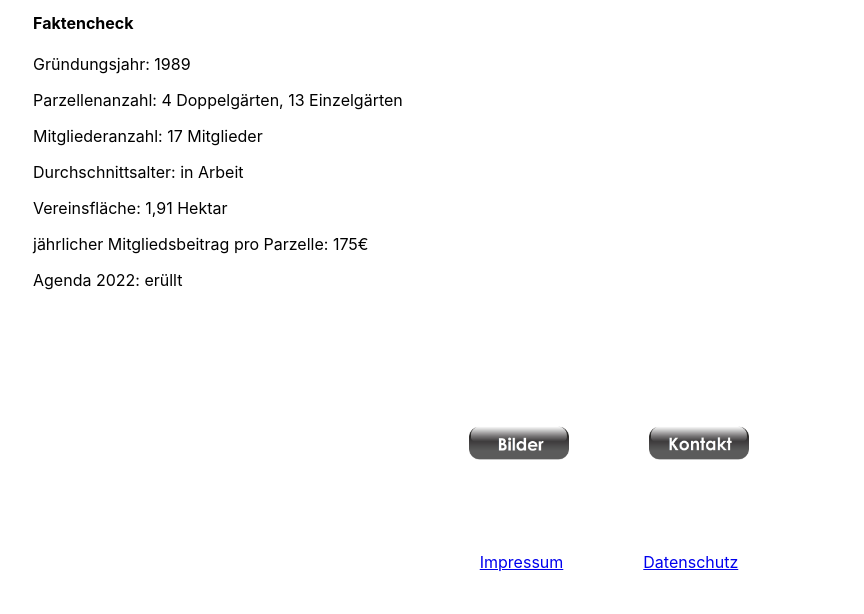
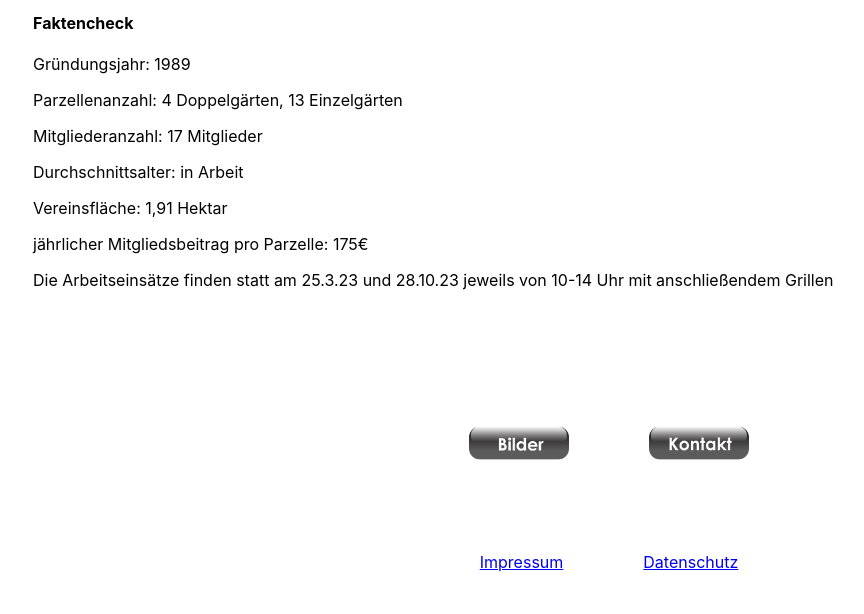
Before and after one commit to davmer193/-meinewebsite, a plain HTML site: page Start.html in a window 1280 px wide. Shown: the part 1102-1716 px from the top of the page, without its empty margins (31-895 px from the left). Drawn offline with Linux system fonts and the light colour scheme.

Commit message:
Update Start.html

```diff
--- a/Start.html
+++ b/Start.html
@@ -62,7 +62,7 @@
         jährlicher Mitgliedsbeitrag pro Parzelle: 175€
       </p>
       <p>
-      Agenda 2022: erüllt
+        Die Arbeitseinsätze finden statt am 25.3.23 und 28.10.23 jeweils von 10-14 Uhr mit anschließendem Grillen
       </p>
     </section>
 
```
